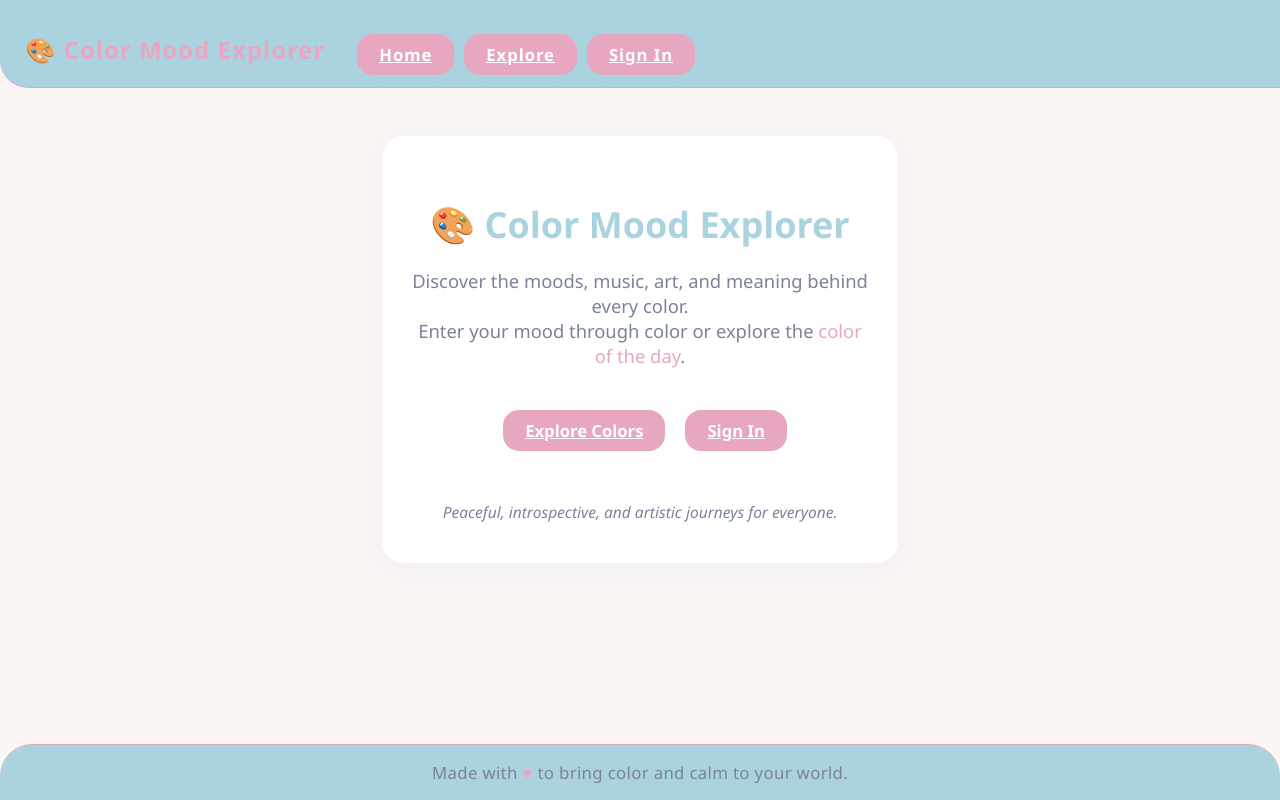
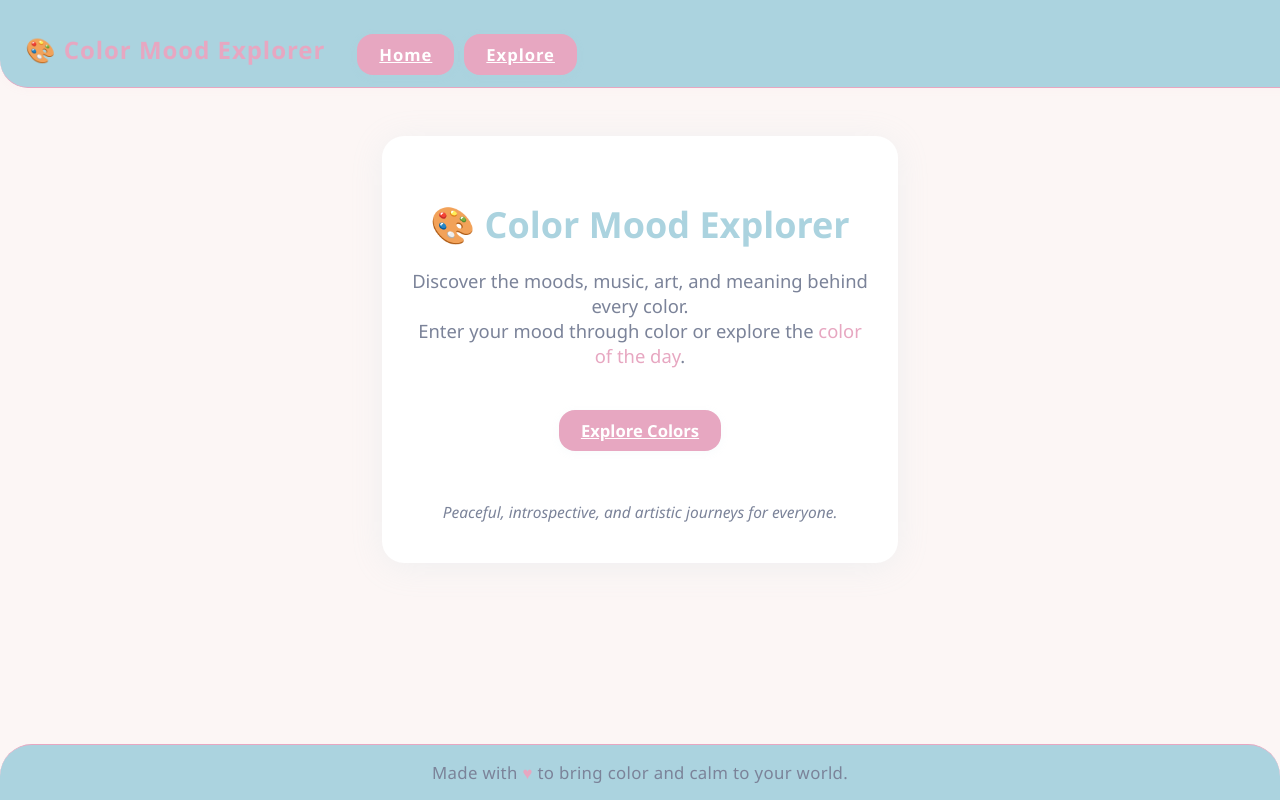
Before and after one commit to Workflow-Manager-admin/serenehue-mood--art-explorer-105425-7343c845, a React (Create React App) app in the folder frontend_react/: page / in a window 1280 px wide. Shown: the top 800 px of the page. Built offline with nearby package versions, Linux system fonts and the light colour scheme; the HTML template or start-up script is replaced by a standard one.

Commit message:
CheckPoint

```diff
--- a/frontend_react/src/App.js
+++ b/frontend_react/src/App.js
@@ -28,10 +28,7 @@ function AppNav() {
         color: path === "/explore" ? "#fff" : "var(--button-text)",
         marginRight: "10px"
       }}>Explore</Link>
-      <Link to="/signin" className="btn" style={{
-        background: path === "/signin" ? "var(--app-accent)" : "var(--button-bg)",
-        color: path === "/signin" ? "#fff" : "var(--button-text)"
-      }}>Sign In</Link>
+      {/* Sign In button removed for seamless, distraction-free experience */}
     </nav>
   );
 }
--- a/frontend_react/src/pages/Home.js
+++ b/frontend_react/src/pages/Home.js
@@ -33,9 +33,7 @@ function Home() {
       <a href="/explore" className="btn btn-accent" style={{display: "inline-block", margin: "10px"}}>
         Explore Colors
       </a>
-      <a href="/signin" className="btn" style={{marginLeft: "10px"}}>
-        Sign In
-      </a>
+      {/* Sign In button removed */}
       <div style={{marginTop: "40px", fontSize: "0.97em", color: "var(--text-secondary)"}}>
         <em>Peaceful, introspective, and artistic journeys for everyone.</em>
       </div>
```
Also changed, not shown: 1 other file (tests, documents, lock files or other folders).
